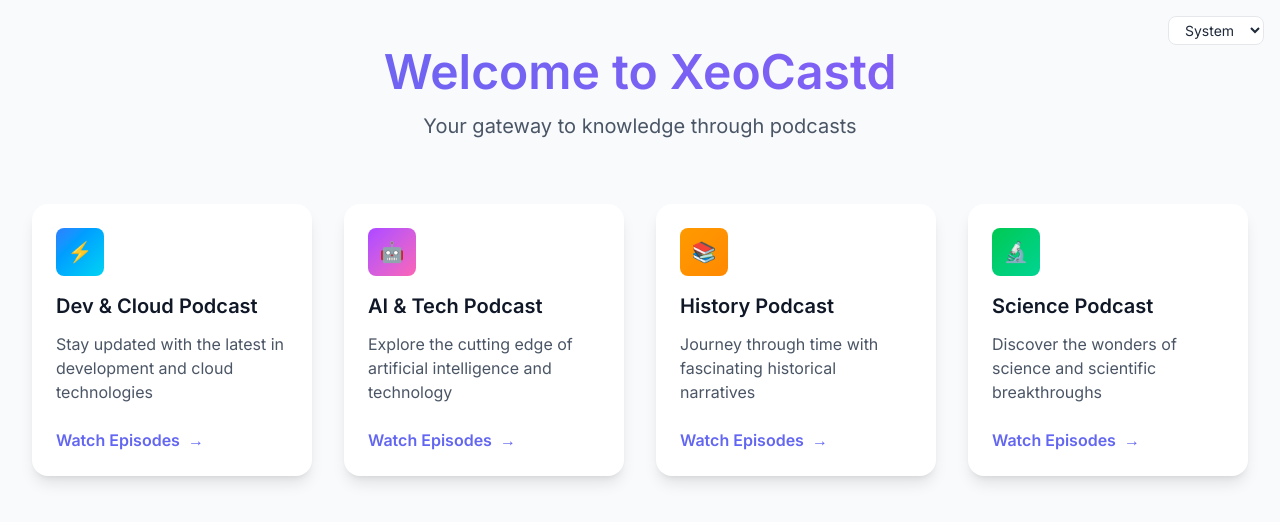
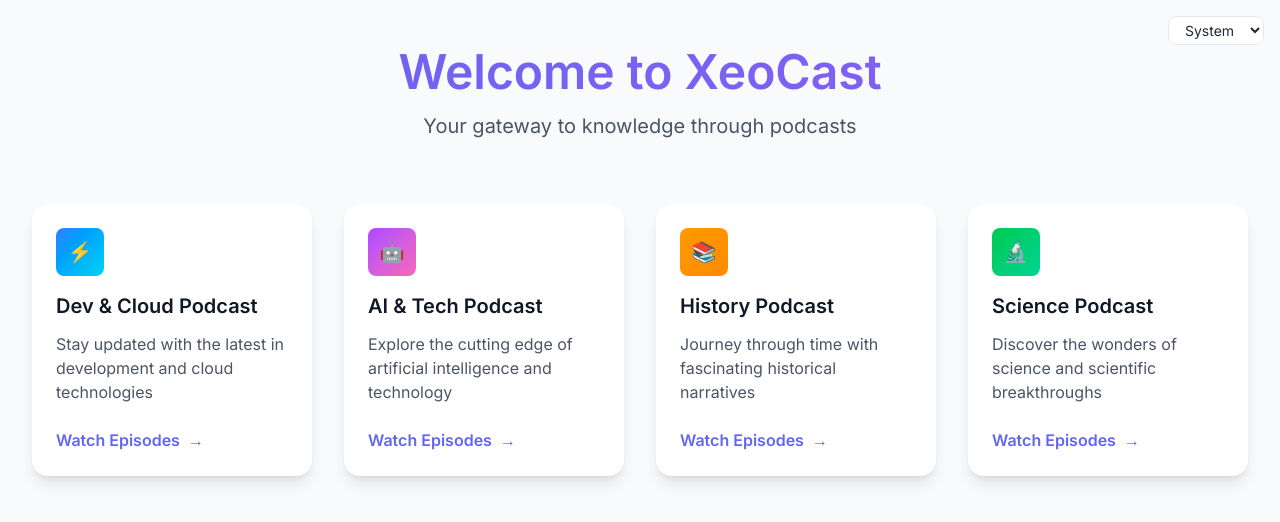
Before and after one commit to fabiankaraben/xeocast-com, an Astro site: page / in a window 1280 px wide. Built offline with nearby package versions, Linux system fonts and the light colour scheme; Astro itself is replaced by a stand-in of ours.

Commit message:
Fix typo in the welcome header on the index page

```diff
--- a/src/pages/index.astro
+++ b/src/pages/index.astro
@@ -6,7 +6,7 @@ import Layout from '../layouts/Layout.astro';
   <main class="max-w-7xl mx-auto px-4 sm:px-6 lg:px-8 py-12">
     <header class="text-center mb-16">
       <h1 class="text-4xl sm:text-5xl font-bold text-gray-900 dark:text-white mb-4 bg-gradient-to-r from-primary to-secondary bg-clip-text text-transparent">
-        Welcome to XeoCastd
+        Welcome to XeoCast
       </h1>
       <p class="text-xl text-gray-600 dark:text-gray-300">Your gateway to knowledge through podcasts</p>
     </header>
```
